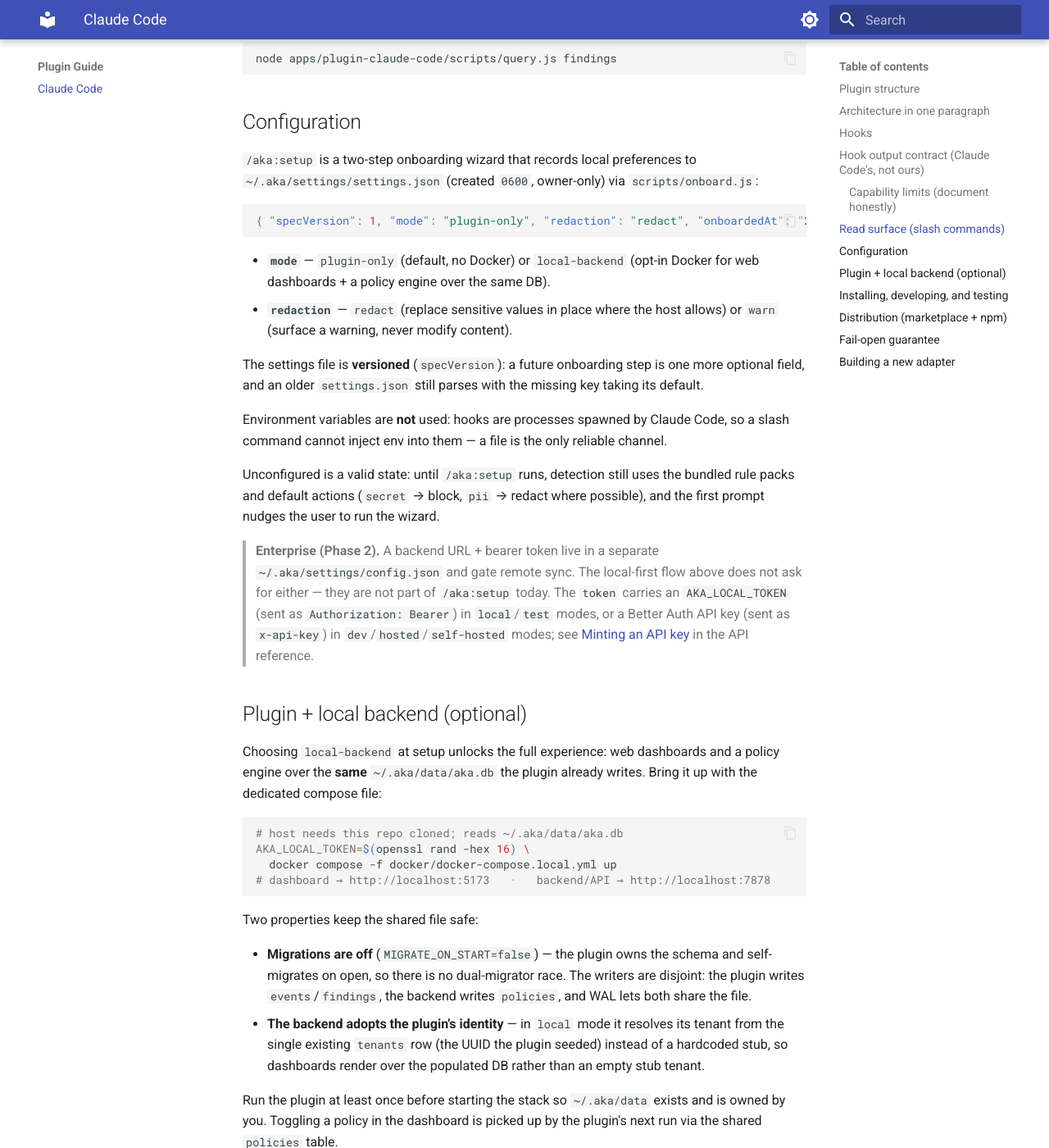
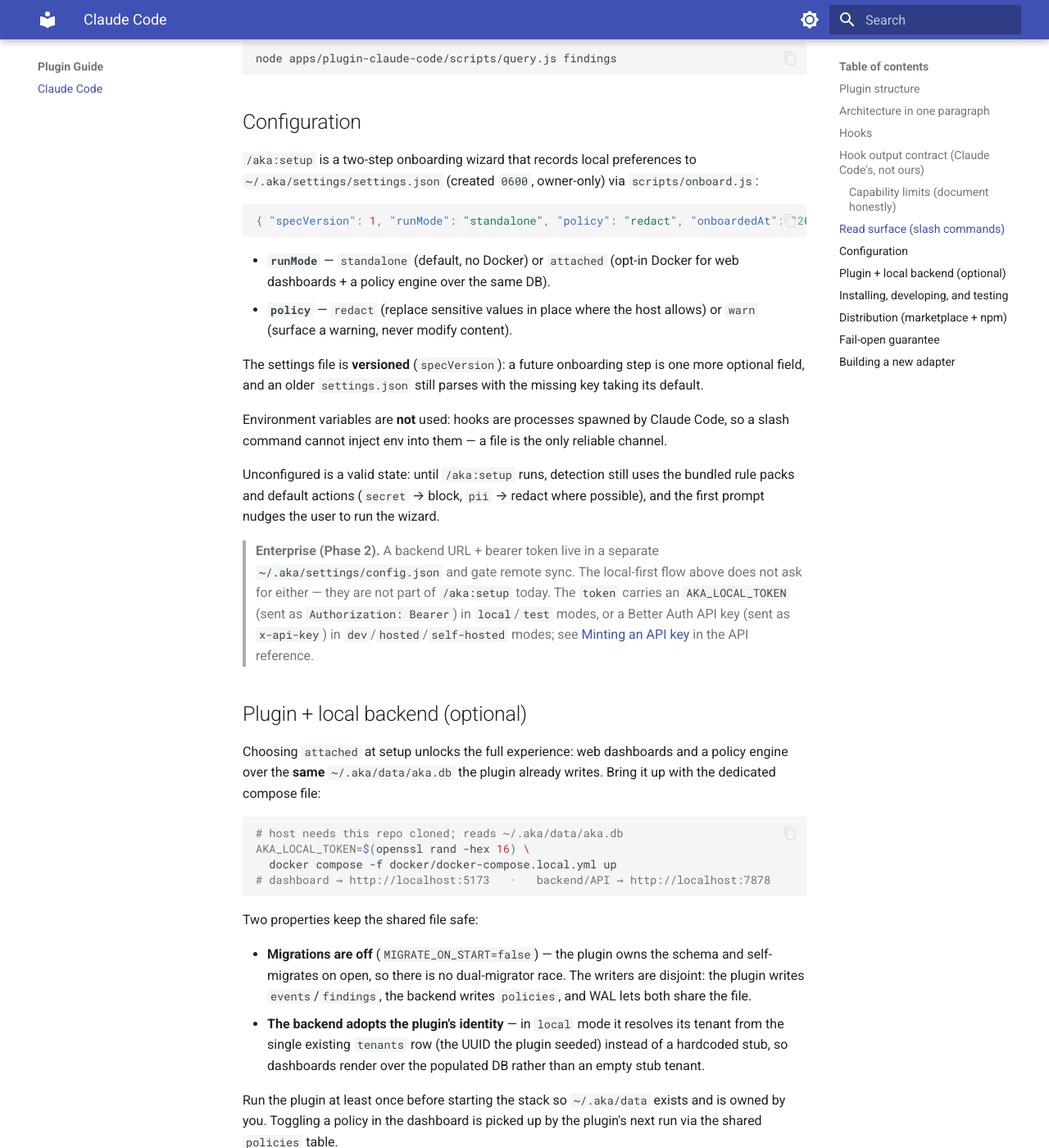
Before and after one commit to akasecurity/ai-tc-docs, an MkDocs documentation site: the page built from docs/plugin/claude-code.md, in a window 1280 px wide and 1400 px high, scrolled down 3399 px. Shown: the whole window at 82% size. Built offline with MkDocs 1.6.1 and Material for MkDocs 9.7.7, drawn with Linux system fonts in a browser that asks for light colours.

Commit message:
fix(plugin): finish WorkspaceSettings/RunMode/SimpleDetectionPolicy rename
Merged onboarding/runtime code still used the pre-rename names
(LocalSettings, mode/redaction, plugin-only/local-backend), which broke
type resolution and tripped @typescript-eslint/no-unsafe-* on a clean lint:

- config.ts applyOnboarding: Partial<LocalSettings> + LocalSettingsSchema
  → WorkspaceSettings + WorkspaceSettingsSchema
- runtime.ts: config.settings.redaction → .policy
- onboard.ts CLI: --mode/--redaction (plugin-only|local-backend) →
  --run-mode/--policy (standalone|attached); validate via RunMode/
  SimpleDetectionPolicy
- setup.md + docs/plugin/claude-code.md: settings.json shape + flag examples
- tests updated to runMode/policy/standalone/attached

Co-Authored-By: Claude Opus 4.8 <noreply@anthropic.com>

````diff
--- a/docs/plugin/claude-code.md
+++ b/docs/plugin/claude-code.md
@@ -119,11 +119,11 @@ node apps/plugin-claude-code/scripts/query.js findings
 `/aka:setup` is a two-step onboarding wizard that records local preferences to `~/.aka/settings/settings.json` (created `0600`, owner-only) via `scripts/onboard.js`:
 
 ```json
-{ "specVersion": 1, "mode": "plugin-only", "redaction": "redact", "onboardedAt": "2026-06-18T..." }
+{ "specVersion": 1, "runMode": "standalone", "policy": "redact", "onboardedAt": "2026-06-18T..." }
 ```
 
-- **`mode`** — `plugin-only` (default, no Docker) or `local-backend` (opt-in Docker for web dashboards + a policy engine over the same DB).
-- **`redaction`** — `redact` (replace sensitive values in place where the host allows) or `warn` (surface a warning, never modify content).
+- **`runMode`** — `standalone` (default, no Docker) or `attached` (opt-in Docker for web dashboards + a policy engine over the same DB).
+- **`policy`** — `redact` (replace sensitive values in place where the host allows) or `warn` (surface a warning, never modify content).
 
 The settings file is **versioned** (`specVersion`): a future onboarding step is one more optional field, and an older `settings.json` still parses with the missing key taking its default.
 
@@ -135,7 +135,7 @@ Unconfigured is a valid state: until `/aka:setup` runs, detection still uses the
 
 ## Plugin + local backend (optional)
 
-Choosing `local-backend` at setup unlocks the full experience: web dashboards and a policy engine over the **same** `~/.aka/data/aka.db` the plugin already writes. Bring it up with the dedicated compose file:
+Choosing `attached` at setup unlocks the full experience: web dashboards and a policy engine over the **same** `~/.aka/data/aka.db` the plugin already writes. Bring it up with the dedicated compose file:
 
 ```bash
 # host needs this repo cloned; reads ~/.aka/data/aka.db
````
